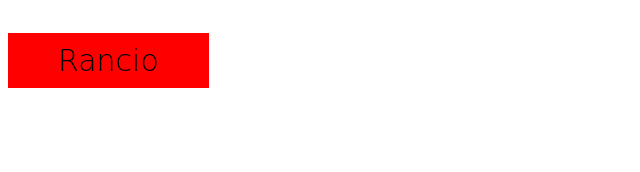
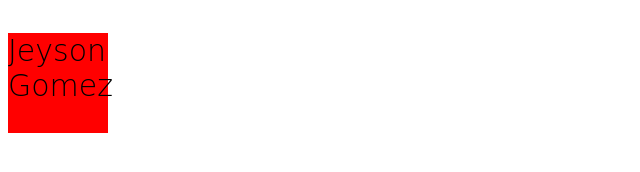
Before and after one commit to JeysonJosueGomezVillamizarADSI/Curso-CSS, a plain HTML site: page index.html in a window 1280 px wide. Shown: the whole page, without its empty margins (0-640 px from the left). Drawn offline with Linux system fonts and the light colour scheme.

Commit message:
Width y Height

```diff
--- a/index.html
+++ b/index.html
@@ -4,10 +4,10 @@
     <meta charset="UTF-8">
     <meta http-equiv="X-UA-Compatible" content="IE=edge">
     <meta name="viewport" content="width=device-width, initial-scale=1.0">
-    <title>Propiedades de las Cajas-Padding</title>
+    <title>Width y Height</title>
     <link rel="stylesheet" href="style.css">
 </head>
 <body>
-    <h2>Rancio</h2>
+    <h2>Jeyson Gomez</h2>
 </body>
 </html>
--- a/style.css
+++ b/style.css
@@ -4,31 +4,13 @@
     font-size: 30px;
 }
 
+/*width : Alto
+  height : Ancho*/
+
 h2 {
     background-color: red;
     display: inline-block;
-
-    padding-bottom: 20px;
-
-    padding-left: 20px;
-
-    padding-top : 20px;
-
-    padding-right: 30px;
-
-
-    padding: 20px;
-    padding: 10px 50px;
-
-     /*
-    Anchura entre el borde inferior y el contenido del elemento : padding-bottom: 20px;
-
-    Anchura entre el borde izquierdo y el contenido del elemento: padding-left: 20px;
-
-    Anchura entre el borde superior y el contenido del elemento : padding-top : 20px;
-
-    Anchura entre el borde derecho y el contenido del elemento: padding-right: 30px;
-
-    Anchura entre todo los bordes y el contenido
-    padding: 20px;*/
+    padding: 10 px 50px;
+    height: 100px;
+    width: 100px;
 }
```
